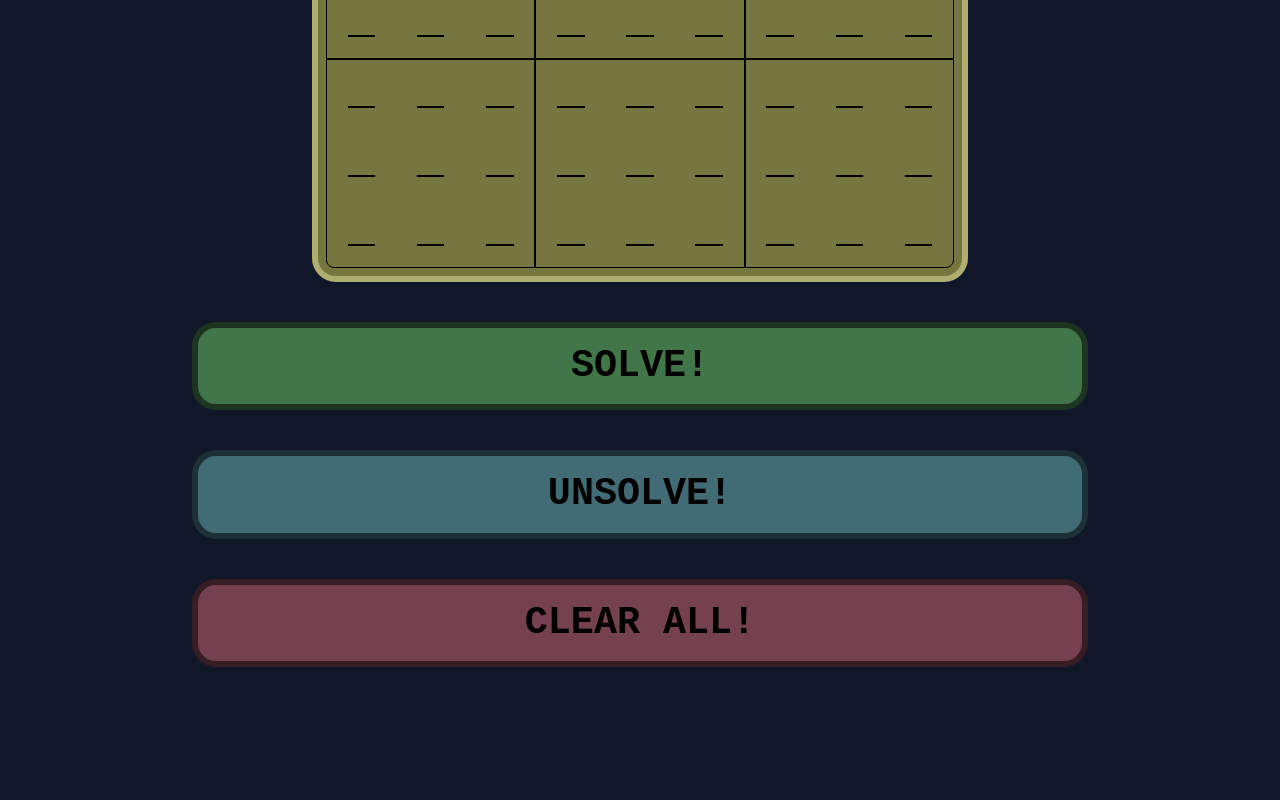
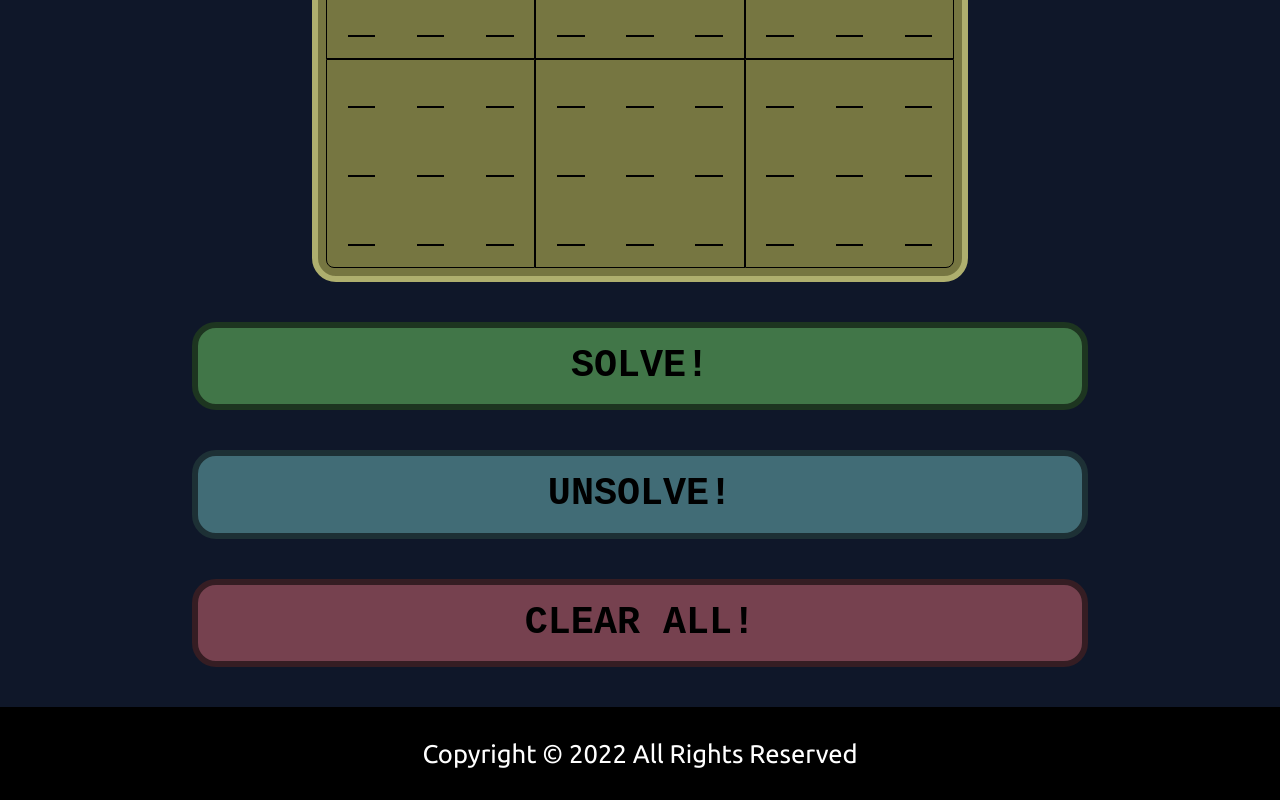
Before and after one commit to Hostek/Sudoku-Solver, a React (Vite) app in the folder client/: page /#/ in a window 1280 px wide. Shown: the part 517-1317 px from the top of the page. Before the commit the page ends 1224 px from the top, so only its background shows below. Built offline with nearby package versions, Linux system fonts and the light colour scheme; a web font is replaced by a local one.

Commit message:
Added footer

```diff
--- a/client/src/assets/css/index/index.css
+++ b/client/src/assets/css/index/index.css
@@ -223,4 +223,12 @@ body {
 .error-msg {
   color: red;
 }
+
+.footer {
+  text-align: center;
+  background-color: black;
+  color: white;
+  padding: 2rem;
+  font-size: 1.6rem;
+}
 /*# sourceMappingURL=index.css.map */
--- a/client/src/assets/css/index/index.scss
+++ b/client/src/assets/css/index/index.scss
@@ -240,3 +240,11 @@ body {
 .error-msg {
     color: red;
 }
+
+.footer {
+    text-align: center;
+    background-color: black;
+    color: white;
+    padding: 2rem;
+    font-size: 1.6rem;
+}
--- /dev/null
+++ b/client/src/components/Footer.tsx
@@ -0,0 +1,13 @@
+import React from "react"
+
+interface FooterProps {}
+
+const Footer: React.FC<FooterProps> = ({}) => {
+    return (
+        <footer className="footer">
+            Copyright &copy; 2022 All Rights Reserved
+        </footer>
+    )
+}
+
+export default Footer
--- a/client/src/components/pages/HomePage.tsx
+++ b/client/src/components/pages/HomePage.tsx
@@ -1,6 +1,7 @@
 import React, { useState } from "react"
 import { Link } from "react-router-dom"
 import { useGrid } from "../../hooks/useGrid"
+import Footer from "../Footer"
 import { LocalInnerSquare } from "../LocalInnerSquare"
 import NavBar from "../NavBar"
 
@@ -124,6 +125,7 @@ const HomePage: React.FC<HomePageProps> = ({}) => {
                     </button>
                 </div>
             </main>
+            <Footer />
         </>
     )
 }
```
Also changed, not shown: 1 other file (tests, documents, lock files or other folders).
